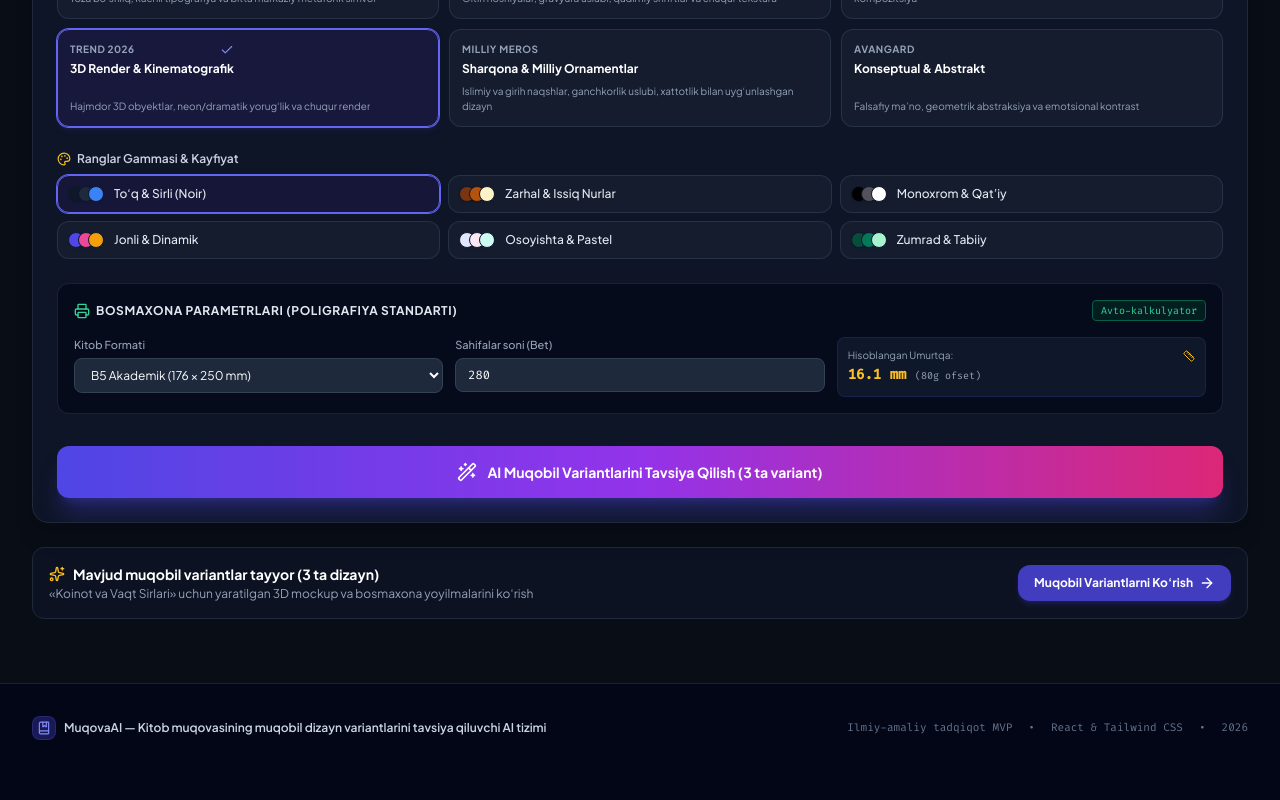
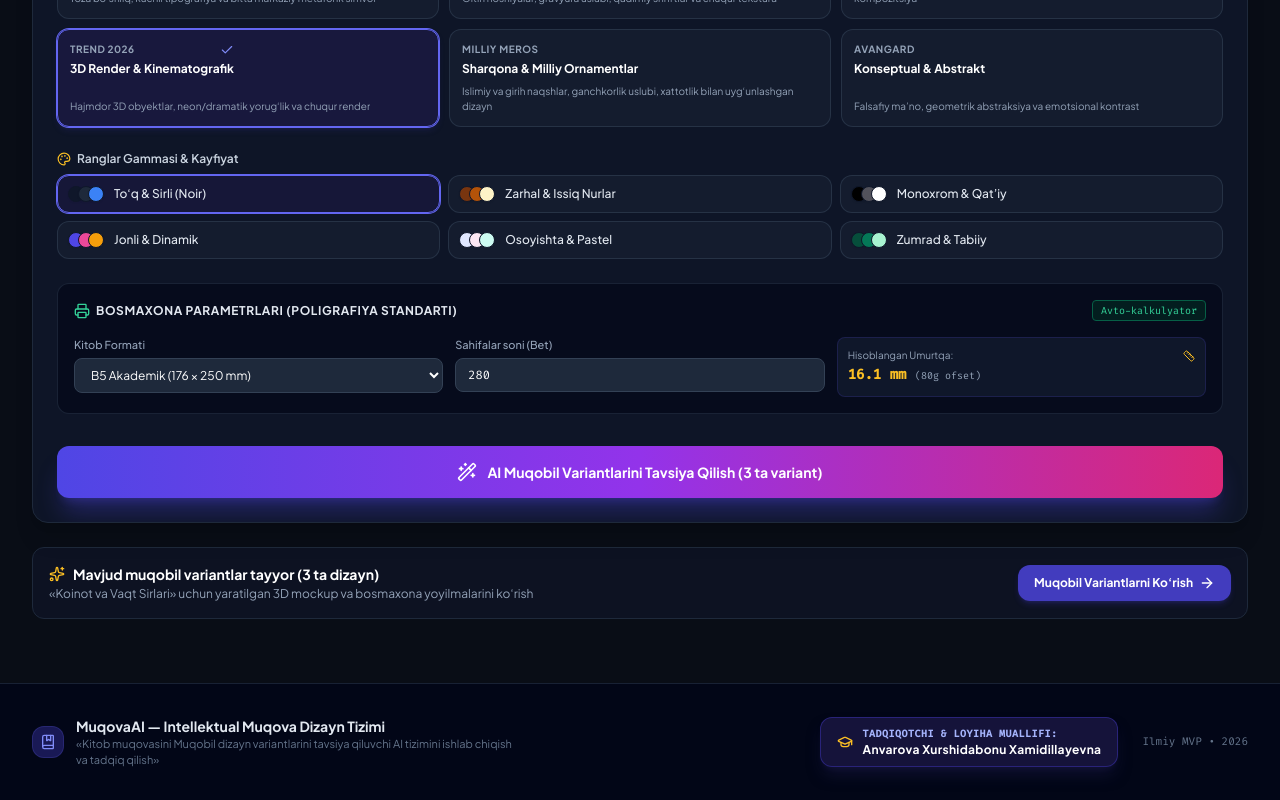
Before and after one commit to asadbekabdulhamidov/MuqovaAi, a React (Vite) app: page / in a window 1280 px wide. Shown: the part 1260-2060 px from the top of the page. Before the commit the page ends 2032 px from the top, so only its background shows below. Built offline with nearby package versions, Linux system fonts and the light colour scheme; a web font is replaced by a local one.

Commit message:
feat: add creator and researcher attribution for Anvarova Xurshidabonu Xamidillayevna

```diff
--- a/src/App.jsx
+++ b/src/App.jsx
@@ -380,22 +380,37 @@ export function App() {
 
       {/* Footer */}
       <footer className="border-t border-slate-800/80 bg-slate-950 py-8 text-xs text-slate-400">
-        <div className="max-w-7xl mx-auto px-4 sm:px-6 lg:px-8 flex flex-col sm:flex-row items-center justify-between gap-4">
-          <div className="flex items-center gap-2">
-            <div className="w-6 h-6 rounded-lg bg-indigo-600/30 flex items-center justify-center text-indigo-400 border border-indigo-500/20">
-              <BookMarked className="w-3.5 h-3.5" />
+        <div className="max-w-7xl mx-auto px-4 sm:px-6 lg:px-8 flex flex-col md:flex-row items-center justify-between gap-5">
+          <div className="flex items-center gap-3">
+            <div className="w-8 h-8 rounded-xl bg-indigo-600/30 flex items-center justify-center text-indigo-400 border border-indigo-500/20 shrink-0">
+              <BookMarked className="w-4 h-4" />
             </div>
-            <span className="text-slate-300 font-semibold">
-              MuqovaAI — Kitob muqovasining muqobil dizayn variantlarini tavsiya qiluvchi AI tizimi
-            </span>
+            <div>
+              <span className="text-slate-200 font-bold block text-sm">
+                MuqovaAI — Intellektual Muqova Dizayn Tizimi
+              </span>
+              <p className="text-[11px] text-slate-500 max-w-md">
+                «Kitob muqovasini Muqobil dizayn variantlarini tavsiya qiluvchi AI tizimini ishlab chiqish va tadqiq qilish»
+              </p>
+            </div>
           </div>
 
-          <div className="flex items-center gap-4 text-[11px] text-slate-500 font-mono">
-            <span>Ilmiy-amaliy tadqiqot MVP</span>
-            <span>•</span>
-            <span>React & Tailwind CSS</span>
-            <span>•</span>
-            <span>2026</span>
+          <div className="flex flex-col sm:flex-row items-center gap-3 sm:gap-6 text-center sm:text-right">
+            <div className="bg-indigo-950/70 border border-indigo-800/60 px-4 py-2 rounded-xl flex items-center gap-2.5 shadow-lg shadow-indigo-950/50">
+              <GraduationCap className="w-4 h-4 text-amber-400 shrink-0" />
+              <div className="text-left">
+                <span className="text-[10px] text-indigo-300 font-mono uppercase tracking-wider block font-semibold">
+                  Tadqiqotchi & Loyiha Muallifi:
+                </span>
+                <span className="text-xs font-bold text-white tracking-wide">
+                  Anvarova Xurshidabonu Xamidillayevna
+                </span>
+              </div>
+            </div>
+
+            <div className="text-[11px] text-slate-500 font-mono">
+              <span>Ilmiy MVP • 2026</span>
+            </div>
           </div>
         </div>
       </footer>
--- a/src/components/ResearchSection.jsx
+++ b/src/components/ResearchSection.jsx
@@ -54,9 +54,15 @@ export function ResearchSection() {
       {/* 1. Ilmiy ish haqida kirish banneri */}
       <div className="bg-gradient-to-r from-indigo-950/80 via-slate-900 to-purple-950/80 rounded-2xl border border-indigo-800/40 p-6 sm:p-8 relative overflow-hidden shadow-2xl">
         <div className="max-w-3xl space-y-3">
-          <div className="inline-flex items-center gap-2 px-3 py-1 rounded-full bg-indigo-500/10 border border-indigo-500/20 text-indigo-300 text-xs font-semibold">
-            <GraduationCap className="w-4 h-4 text-indigo-400" />
-            Ilmiy Tadqiqot Konsepsiyasi
+          <div className="flex flex-wrap items-center gap-2">
+            <div className="inline-flex items-center gap-2 px-3 py-1 rounded-full bg-indigo-500/10 border border-indigo-500/20 text-indigo-300 text-xs font-semibold">
+              <GraduationCap className="w-4 h-4 text-indigo-400" />
+              Ilmiy Tadqiqot Konsepsiyasi
+            </div>
+            <div className="inline-flex items-center gap-2 px-3 py-1 rounded-full bg-amber-500/10 border border-amber-500/30 text-amber-300 text-xs font-bold">
+              <Award className="w-4 h-4 text-amber-400" />
+              Tadqiqotchi: Anvarova Xurshidabonu Xamidillayevna
+            </div>
           </div>
 
           <h2 className="text-2xl sm:text-3xl font-extrabold text-white tracking-tight leading-snug">
--- a/src/utils/canvasExport.js
+++ b/src/utils/canvasExport.js
@@ -133,6 +133,7 @@ export function downloadPrintPassport(bookData, variant) {
   const passportContent = `================================================================================
 BOSMAXONA UCHUN KITOB MUQOVASINING TEXNIK PASPORTI
 "Kitob muqovasini Muqobil dizayn variantlarini tavsiya qiluvchi AI tizimi"
+Tadqiqotchi & Loyiha Muallifi: Anvarova Xurshidabonu Xamidillayevna
 ================================================================================
 
 1. UMUMIY MA'LUMOTLAR:
```
